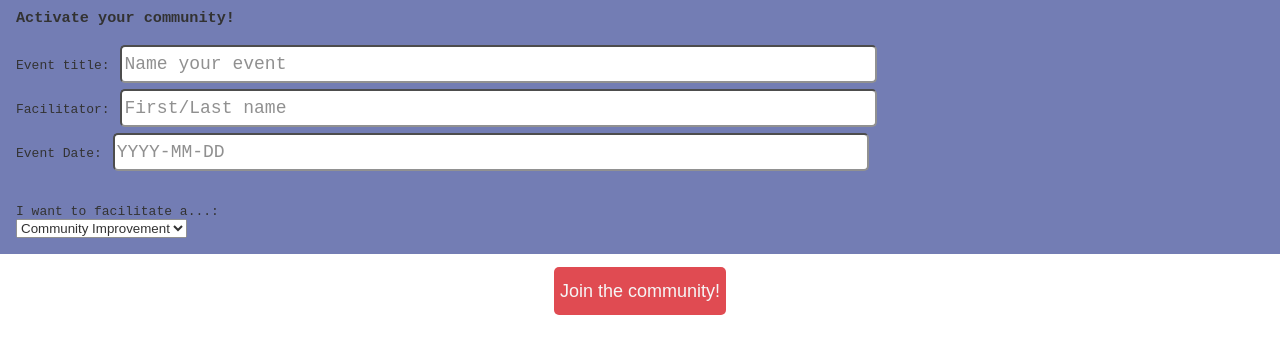
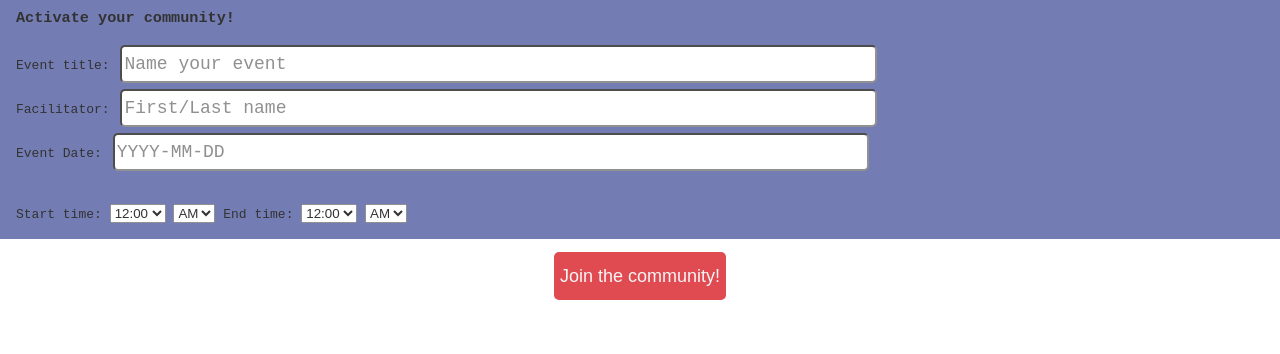
Before and after one commit to 1stofhername/Phase1-Project, a plain HTML site: page index.html in a window 1280 px wide. Both pictures are taken after a click on the button "Join the community!". Shown: the part 166-520 px from the top of the page. Drawn offline with Linux system fonts and the light colour scheme; files that its build step writes are made by us from their sources; files whose address does not match are found by name.

Commit message:
add event start/end time dropdown

```diff
--- a/index.html
+++ b/index.html
@@ -50,13 +50,49 @@
               <br>
 
               <br><br>
-              <label for="select-breed">I want to facilitate a...:</label>
-              <br>
-    <select id="event-type-dropdown" name="select-event-type">
-      <option value="a">Community Improvement</option>
-      <option value="b">Community Workshop</option>
-      <option value="c">Community Support</option>
+              <label for="start-time">Start time:</label>
+
+    <select id="start-time-dropdown" name="select-event-start-time">
+      <option value="12">12:00</option>
+      <option value="1">1:00</option>
+      <option value="2">2:00</option>
+      <option value="3">3:00</option>
+      <option value="4">4:00</option>
+      <option value="5">5:00</option>
+      <option value="6">6:00</option>
+      <option value="7">7:00</option>
+      <option value="8">8:00</option>
+      <option value="9">9:00</option>
+      <option value="10">10:00</option>
+      <option value="11">11:00</option>
     </select>
+
+    <select id="start-time-dropdown" name="select-event-start-time">
+      <option value="am">AM</option>
+      <option value="pm">PM</option>
+    </select>
+
+    <label for="end-time">End time:</label>
+    <select id="end-time-dropdown" name="select-event-end-time">
+      <option value="12">12:00</option>
+      <option value="1">1:00</option>
+      <option value="2">2:00</option>
+      <option value="3">3:00</option>
+      <option value="4">4:00</option>
+      <option value="5">5:00</option>
+      <option value="6">6:00</option>
+      <option value="7">7:00</option>
+      <option value="8">8:00</option>
+      <option value="9">9:00</option>
+      <option value="10">10:00</option>
+      <option value="11">11:00</option>
+    </select>
+
+    <select id="start-time-dropdown" name="select-event-start-time">
+      <option value="am">AM</option>
+      <option value="pm">PM</option>
+    </select>
+
         </form>
     </div>
     <p style="text-align:center">
```
